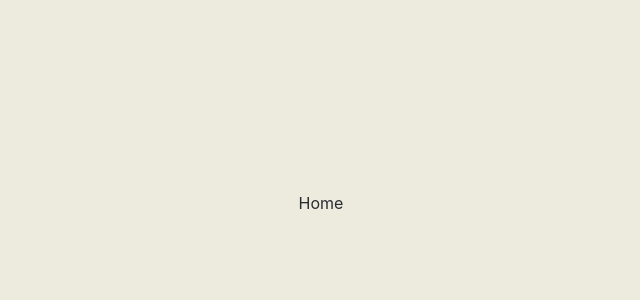
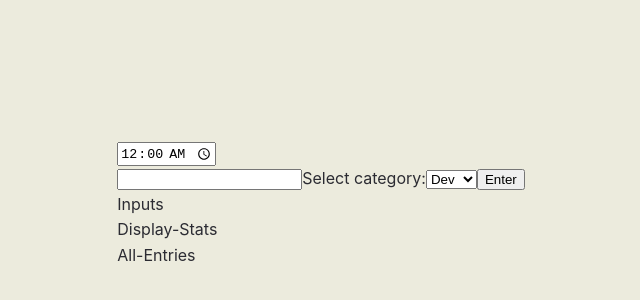
Before and after one commit to Schubi222/TimeTracker, a Vue app in the folder TimeTracker/: page / in a window 1280 px wide. Shown: the part 196-496 px from the top of the page, without its empty margins (319-959 px from the left). Built offline with nearby package versions, Linux system fonts and the light colour scheme.

Commit message:
Data file added, Entry type added | Form added

```diff
--- /dev/null
+++ b/TimeTracker/src/assets/dataBase/data.json
@@ -0,0 +1,10 @@
+{
+  "entries": [
+    {
+      "time": "00:10",
+      "category": "Dev",
+      "date": 111111,
+      "cause": "Vue"
+    }
+  ]
+}
--- /dev/null
+++ b/TimeTracker/src/types/Entry.ts
@@ -0,0 +1,14 @@
+export default class Entry{
+    time: string;
+    category: string;
+    date: number;
+    cause?: string;
+
+    constructor(time: string, category: string, cause?:string) {
+        this.date = Date.now();
+        this.time = time
+        this.category = category;
+        if (cause) this.cause = cause
+    }
+
+}
--- a/TimeTracker/src/views/HomeView.vue
+++ b/TimeTracker/src/views/HomeView.vue
@@ -1,9 +1,53 @@
 <template>
-Home
+  <div class="Inputs">
+    <form @submit.prevent="validateForm">
+      <div class="input-info-wrapper">
+        <label for="time"></label>
+        <div class="error" id="time_error" v-if="timeError">{{timeError}}</div>
+      </div>
+      <input type="time" class="time" id="time" name="time"
+             v-model="time" min="00:01" required>
+
+      <div class="input-info-wrapper">
+        <label for="cause"></label>
+      </div>
+      <input type="text" class="cause" id="cause" name="cause" v-model="cause">
+
+
+      <label for="select">Select category:</label>
+      <select id="select" name="select" v-model="category" required>
+        <option v-for="category in categories" :key="category">{{category}}</option>
+      </select>
+      <input type="submit" value="Enter">
+    </form>
+
+    Inputs
+  </div>
+  <div class="Display-Stats">Display-Stats</div>
+  <div class="All-Entries">All-Entries</div>
 </template>
 
 <script setup lang="ts">
+  import {ref} from "vue";
+  import Entry from "@/types/Entry";
 
+  import data from '@/assets/dataBase/data.json';
+
+  const categories = ref(['Dev', 'Total'])
+  const time = ref('00:00')
+  const cause = ref('')
+  const category = ref(categories.value[0])
+
+
+  const timeError = ref('')
+
+  const validateForm = (e: Event) =>{
+    if ( !categories.value.includes(category.value) || time.value === '00:00' || time.value === ''){
+      return
+    }
+    const entry = new Entry(time.value, category.value, cause.value);
+    console.log(data)
+  }
 </script>
 
 <style scoped>
```
